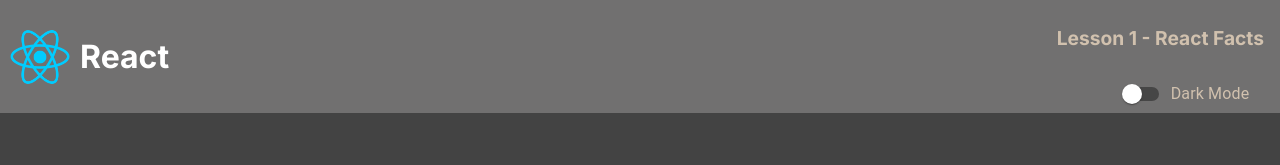
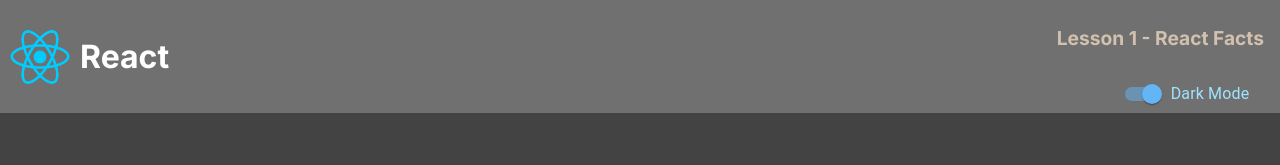
Before and after one commit to brandonfelty/react_tutorial, a React (Create React App) app: page / in a window 1280 px wide. Shown: the top 165 px of the page. Built offline with nearby package versions, Linux system fonts and the light colour scheme.

Commit message:
adds darkmode for react facts

```diff
--- a/src/components/NavBar.css
+++ b/src/components/NavBar.css
@@ -113,3 +113,12 @@ path#path2403 {
 .navbar-mode {
   padding-left: 30%;
 }
+
+.navbar-mode.dark {
+  padding-left: 30%;
+  color: rgb(159, 228, 255);
+}
+
+.navbar-switch.dark {
+  color: rgb(0, 189, 192);
+}
--- a/src/components/NavBar.jsx
+++ b/src/components/NavBar.jsx
@@ -4,8 +4,23 @@ import airbnbLogo from '../images/airbnb.png';
 import MemeLogo from './MemeLogo';
 import './NavBar.css';
 import { FormControlLabel, Switch } from '@mui/material';
+import { alpha, styled } from '@mui/material/styles'
+import { blue } from '@mui/material/colors';
 
-const NavBar = ({ title, subtitle, pic, darkMode }) => {
+const BlueSwitch = styled(Switch)(({ theme }) => ({
+  '& .MuiSwitch-switchBase.Mui-checked': {
+    color: blue[300],
+    '&:hover': {
+      backgroundColor: alpha(blue[300], theme.palette.action.hoverOpacity),
+    },
+  },
+  '& .MuiSwitch-switchBase.Mui-checked + .MuiSwitch-track': {
+    backgroundColor: blue[300],
+  },
+}));
+
+
+const NavBar = ({ title, subtitle, pic, darkMode, setDarkMode }) => {
   let logo = '';
   let navClass = '';
 
@@ -27,6 +42,10 @@ const NavBar = ({ title, subtitle, pic, darkMode }) => {
     logoComponent = <MemeLogo />;
   }
 
+  const handleChange = () => {
+    setDarkMode(prevDarkMode => !prevDarkMode)
+  };
+
   return (
     <nav className={navClass}>
       {
@@ -46,8 +65,11 @@ const NavBar = ({ title, subtitle, pic, darkMode }) => {
         <a href='/info' className='business-card'> Business Card</a>
         <FormControlLabel control=
         {
-          <Switch
-
+          <BlueSwitch
+            defaultChecked
+            checked={darkMode}
+            onChange={handleChange}
+            className={`navbar-switch ${darkMode ? 'dark' : ''}`}
           />
         } label='Dark Mode'
           className={`navbar-mode ${darkMode ? 'dark' : ''}`}
--- a/src/pages/ReactFacts.jsx
+++ b/src/pages/ReactFacts.jsx
@@ -1,9 +1,9 @@
-import React from 'react';
+import React, { useState } from 'react';
 import NavBar from "../components/NavBar";
 import Main from "../components/Main";
 
 const ReactFacts = () => {
-  let darkMode = true;
+  const [darkMode, setDarkMode] = useState(true);
 
   return (
     <>
@@ -12,6 +12,7 @@ const ReactFacts = () => {
         title='React'
         subtitle='Lesson 1 - React Facts'
         darkMode={darkMode}
+        setDarkMode={setDarkMode}
       />
       <Main
         darkMode={darkMode}
```
